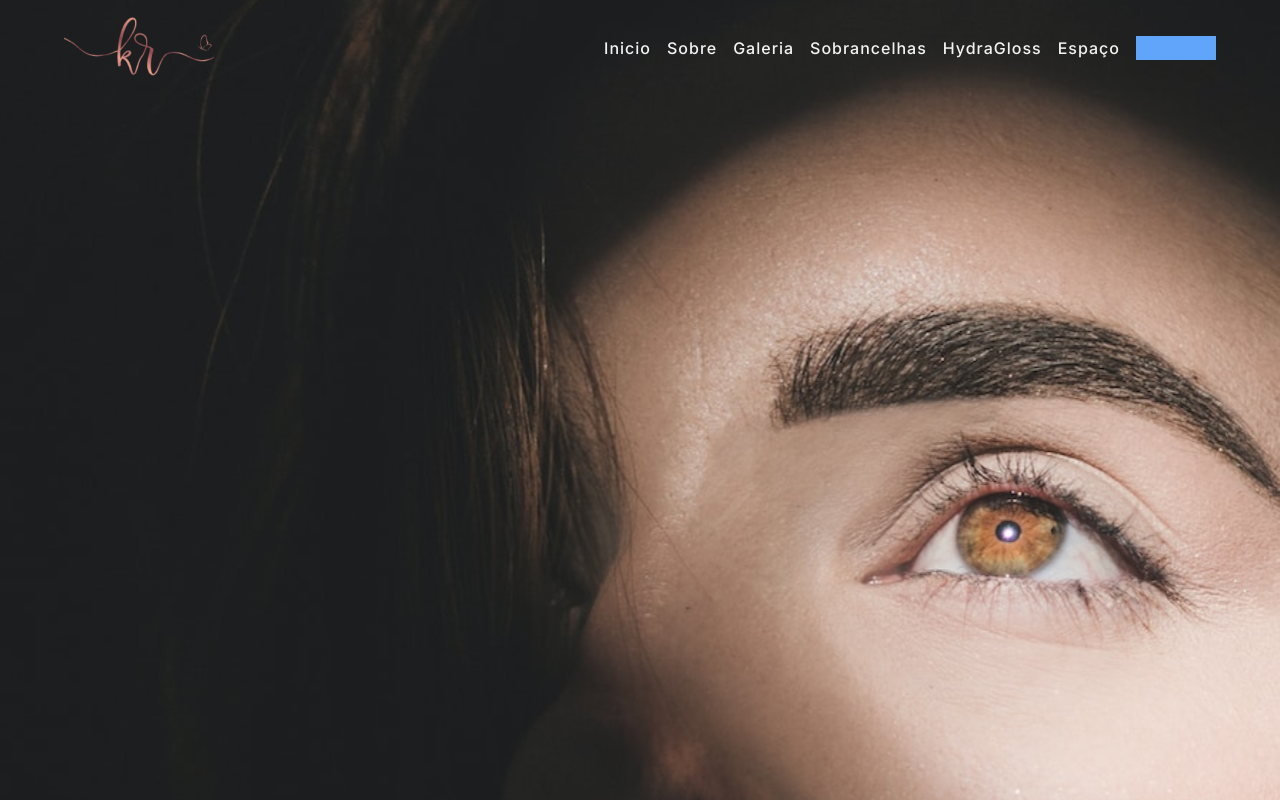
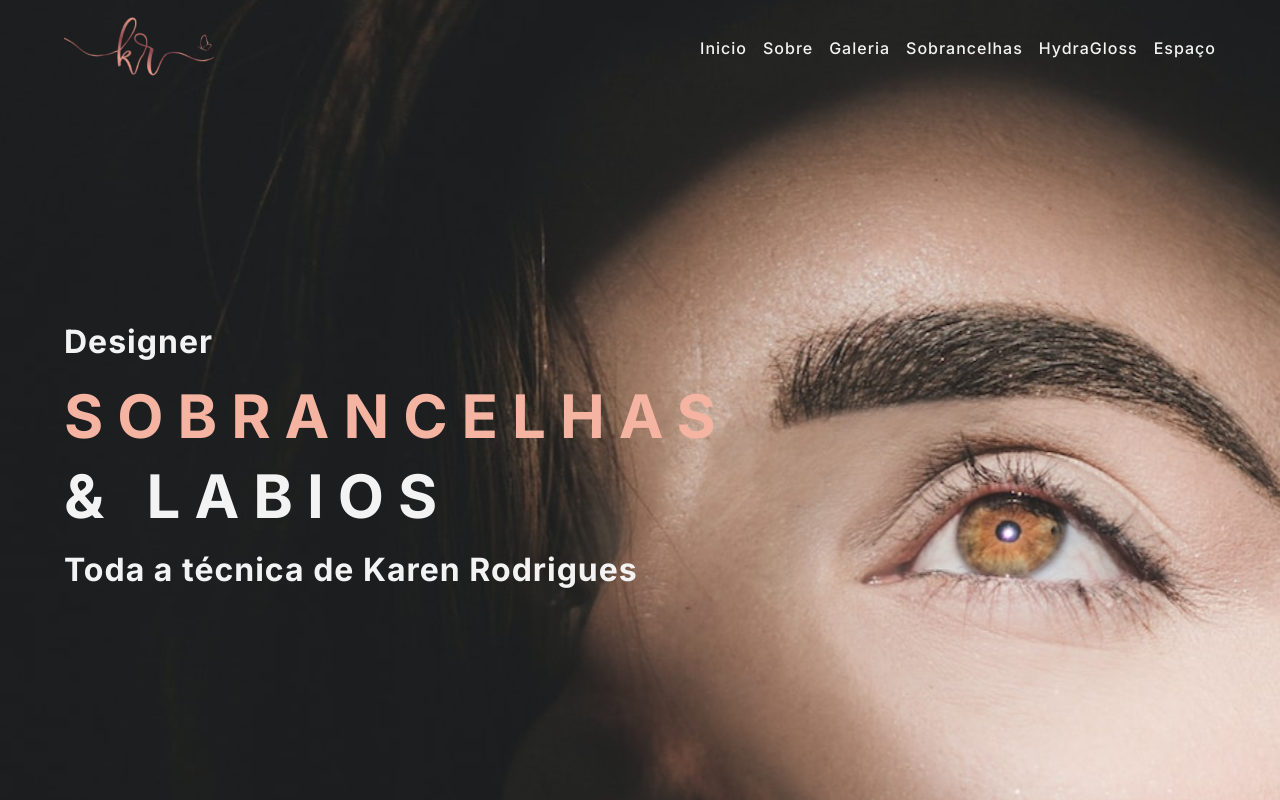
Before and after one commit to Du-devBR/lp-karenrodrigues, a Next.js app: page / in a window 1280 px wide. Built offline with nearby package versions, Linux system fonts and the light colour scheme.

Commit message:
feat: adicionado info banner

```diff
--- a/src/app/components/banner.tsx
+++ b/src/app/components/banner.tsx
@@ -12,6 +12,17 @@ export default function Banner() {
         alt="Banner com 100% da tela, rosto feminino com olhar fixa para cima, olhos castanhos e sobrancelhas definidas."
       />
       <Header />
+      <div className=" max-md:px-4 absolute top-28 p-16 w-full min-h-[calc(100vh_-_112px)] justify-center flex flex-col gap-4">
+        <span className="max-md:text-banner_sm md:text-32 text-gray-100 font-bold">
+          Designer
+        </span>
+        <h1 className="max-md:text-banner_md md:text-banner_lg font-bold text-gray-100 uppercase first-line:text-brand-800">
+          Sobrancelhas <br /> & labios
+        </h1>
+        <p className="max-md:text-16 md:text-32 text-gray-100 font-bold">
+          Toda a técnica de Karen Rodrigues
+        </p>
+      </div>
     </div>
   );
 }
--- a/src/app/components/header.tsx
+++ b/src/app/components/header.tsx
@@ -9,11 +9,11 @@ export default function Header() {
 
   return (
     <>
-      <header className="h-24 relative flex flex-wrap justify-between items-center z-10 md:px-16 max-md:px-4">
+      <header className="h-24 relative flex flex-wrap justify-between items-center z-20 md:px-16 max-md:px-4">
         <Image src={logo} alt={"Letra K e R em formato de laço na cor rosa."} />
         <div className=" flex items-center justify-end gap-4 max-md:hidden">
           <MenuNav />
-          <div className=" w-20 h-6 bg-blue-400"></div>
+          {/* <div className=" w-20 h-6 bg-blue-400"></div> */}
         </div>
 
         <div
@@ -40,7 +40,7 @@ export default function Header() {
       <div
         className={`${
           hambuguer
-            ? " absolute w-full min-h-screen top-0 bg-gray-800 duration-700 visible "
+            ? " absolute w-full min-h-screen top-0 bg-gray-800 duration-700 visible z-10 "
             : " w-0 h-0"
         }`}
       >
--- a/src/app/components/menuNav.tsx
+++ b/src/app/components/menuNav.tsx
@@ -51,7 +51,7 @@ export default function MenuNav({ onHamburguer }: Props) {
         <Link
           key={index}
           href={item.href}
-          className={`text-16 font-medium capitalize hover:text-brand-1000 duration-500 ${
+          className={`text-16 font-medium capitalize hover:text-brand-1000 duration-500  ${
             active === item.title ? "text-brand-1000" : "text-gray-100"
           }`}
           onClick={() => setActive(item.title)}
--- a/tailwind.config.ts
+++ b/tailwind.config.ts
@@ -44,15 +44,15 @@ const config: Config = {
       // },
       fontSize: {
         'banner_lg': ['3.75rem', {
-          lineHeight: '3.5rem',
-          letterSpacing: '0.09375rem',
+          lineHeight: '5rem',
+          letterSpacing: '0.875rem',
         }],
         'banner_md': ['2rem', {
           lineHeight: '3.5rem',
           letterSpacing: '0.0625rem',
         }],
         'banner_sm': ['1.5rem', {
-          lineHeight: '3.5rem',
+          lineHeight: '1.5rem',
           letterSpacing: '0.0625rem',
         }],
         '32': ['2rem', {
```
